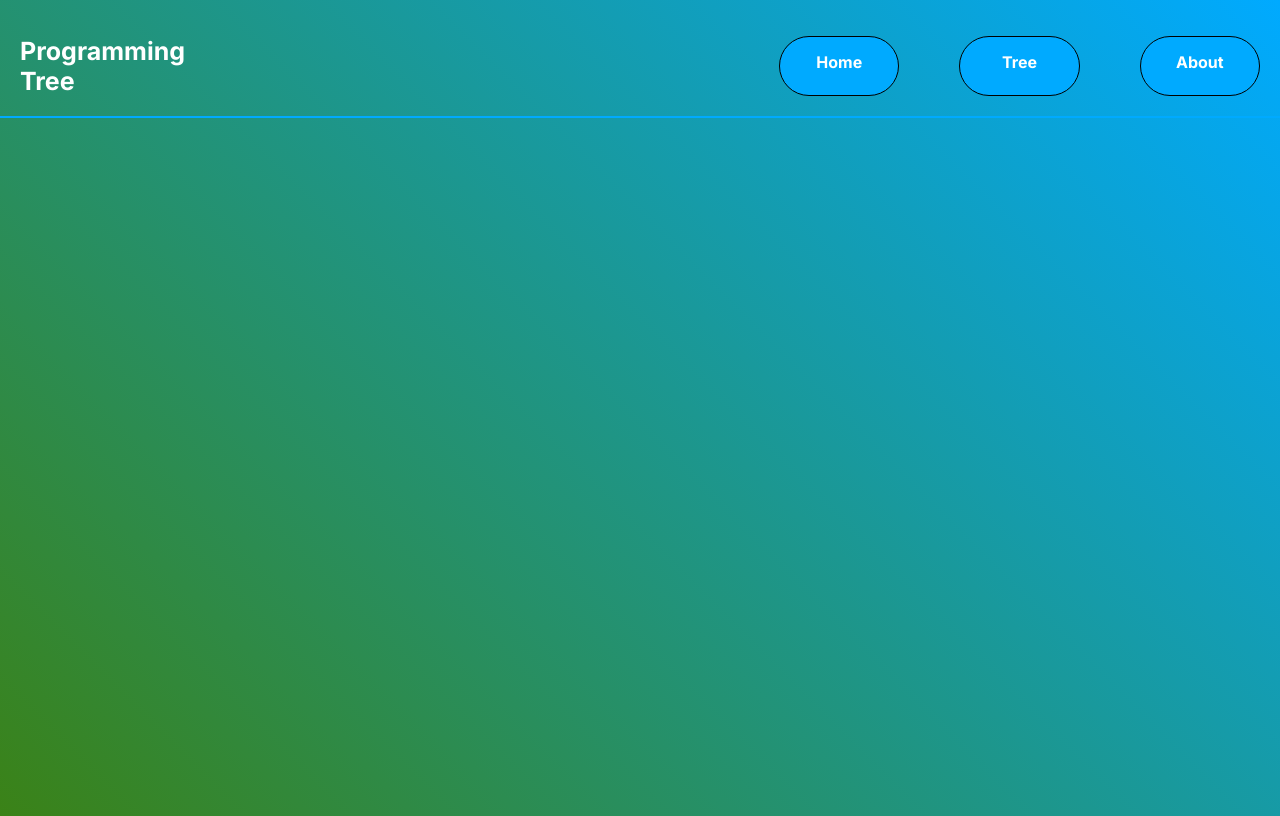
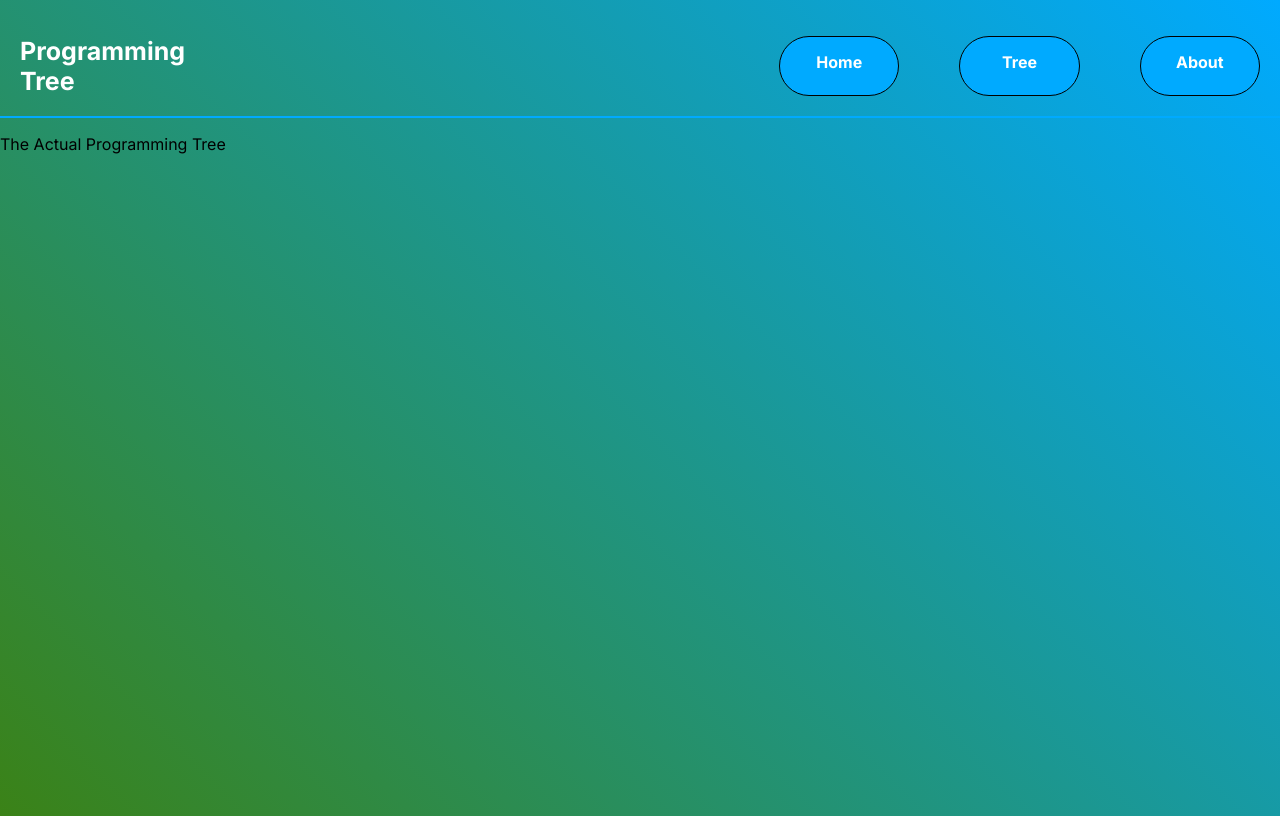
Before and after one commit to justinebanks/programming-tree, a Vue app in the folder frontend/: page /tree in a window 1280 px wide. Built offline with nearby package versions, Linux system fonts and the light colour scheme; a web font is replaced by a local one.

Commit message:
Adds Tree.vue

```diff
--- a/frontend/src/router/index.js
+++ b/frontend/src/router/index.js
@@ -1,5 +1,6 @@
 import { createRouter, createWebHistory } from "vue-router";
 import HomeView from "../views/HomeView.vue";
+import Tree from "../views/Tree.vue";
 
 const router = createRouter({
     history: createWebHistory(import.meta.env.BASE_URL),
@@ -8,6 +9,11 @@ const router = createRouter({
             path: "/",
             name: "home",
             component: HomeView
+        },
+        {
+            path: "/tree",
+            name: "tree",
+            component: Tree
         }
     ]
 })
--- /dev/null
+++ b/frontend/src/views/Tree.vue
@@ -0,0 +1,11 @@
+<script setup>
+
+</script>
+
+<template>
+    <div>The Actual Programming Tree</div>
+</template>
+
+<style scope>
+
+</style>
```
